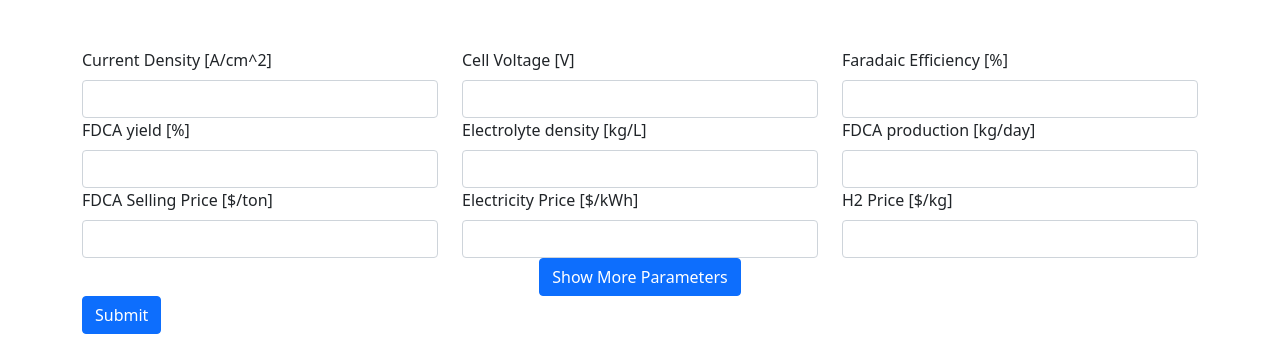
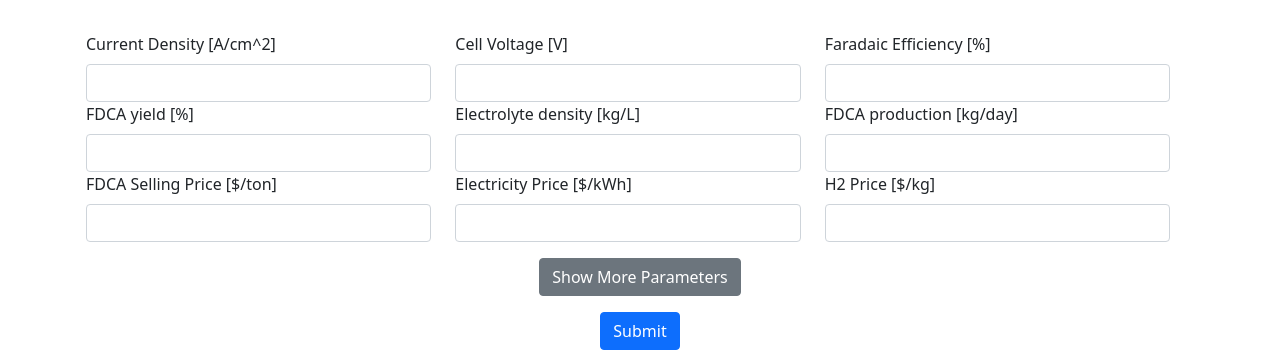
Before and after one commit to danielschwartz3/TEA, a Flask app: page /form in a window 1280 px wide. Shown: the part 56-416 px from the top of the page. Run offline with Flask 2, Linux system fonts and the light colour scheme; some libraries are stand-ins or nearby versions.

Commit message:
Styling form rows and columns

```diff
--- a/templates/form.html
+++ b/templates/form.html
@@ -48,118 +48,140 @@
     <div class="container">
       <br></br>
 
-      <form class="row g-6" action="/form_response" onsubmit=" submit.innerHTML='Loading...'; submit.disabled = true; return true;" method="POST">
-          <div class="col-md-4">
+      <form class="row g-3" action="/form_response" onsubmit=" submit.innerHTML='Loading...'; submit.disabled = true; return true;" method="POST">
+
+
+
+        <div class="row">
+          <div class="col-md">
             <label for="cur_den" class="form-label">Current Density [A/cm^2]</label>
             <input type="number" step="0.001" class="form-control" id="cur_den" name="cur_den" value={{cur_den}}>
           </div>
-          <div class="col-md-4">
+          <div class="col-md">
             <label for="cell_v" class="form-label">Cell Voltage [V]</label>
             <input type="number" step="0.01" class="form-control" id="cell_v" name="cell_v" value={{cell_v}}>
           </div>
-          <div class="col-md-4">
+          <div class="col-md">
               <label for="FE" class="form-label">Faradaic Efficiency [%]</label>
               <input type="number" step="0.001" class="form-control" id="FE" name="FE" value={{FE}}>
             </div>
+        </div>
 
-          <div class="col-md-4">
+        <div class="row">
+          <div class="col-md">
               <label for="fdca_y" class="form-label">FDCA yield [%]</label>
             <input type="number" step="0.001" class="form-control" id="fdca_y" name="fdca_y" value={{fdca_y}}>
           </div>
-          <div class="col-md-4">
+          <div class="col-md">
               <label for="elec_den" class="form-label">Electrolyte density [kg/L]</label>
             <input type="number" step="0.01" class="form-control" id="elec_den" name="elec_den" value={{elec_den}}>
           </div>
-          <div class="col-md-4">
+          <div class="col-md">
               <label for="prod" class="form-label">FDCA production [kg/day]</label>
             <input type="number" step="0.1" class="form-control" id="prod" name="prod" value={{prod}}>
           </div>
+        </div>
 
-          <div class="col-md-4">
+        <div class="row">
+          <div class="col-md">
             <label for="prod_price" class="form-label">FDCA Selling Price [$/ton]</label>
           <input type="number" step="0.1" class="form-control" id="prod_price" name="prod_price" value={{prod_price}}>
           </div>
-          <div class="col-md-4">
+          <div class="col-md">
               <label for="elec_p" class="form-label">Electricity Price [$/kWh]</label>
             <input type="number" step="0.001" class="form-control" id="elec_p" name="elec_p" value={{elec_p}}>
           </div>
-          <div class="col-md-4">
+          <div class="col-md">
               <label for="h2_p" class="form-label">H2 Price [$/kg]</label>
             <input type="number" step="0.001" class="form-control" id="h2_p" name="h2_p" value={{h2_p}}>
           </div>
+        </div>
+
 
         <div class="text-center">
-            <button class="btn btn-primary" type="button" data-toggle="collapse" data-target="#content" >Show More Parameters</button>
+          <button class="btn btn-secondary" type="button" data-toggle="collapse" data-target="#content" >Show More Parameters</button>
         </div>
 
         <div class="collapse" id="content">
-            <div class="col-md-4">
+
+          <div class="row">
+            <div class="col-md">
               <label for="hmf_p" class="form-label">HMF Cost [$/kg] </label>
             <input type="number" step="0.00001" class="form-control" id="hmf_p" name="hmf_p" value={{hmf_p}}>
             </div>
-            <div class="col-md-4">
+            <div class="col-md">
                 <label for="h2o_p" class="form-label">Water Cost [$/kg]</label>
               <input type="number" step="0.00001" class="form-control" id="h2o_p" name="h2o_p" value={{h2o_p}}>
             </div>
-            <div class="col-md-4">
+            <div class="col-md">
                 <label for="elec_ref" class="form-label">Electrolyzer Reference cost [$/m^2]</label>
               <input type="number" step="0.1" class="form-control" id="elec_ref" name="elec_ref" value={{elec_ref}}>
             </div>
+          </div>
 
-            <div class="col-md-4">
+          <div class="row">
+            <div class="col-md">
               <label for="op_time" class="form-label">Plant Operating Time [days/year]</label>
             <input type="number" step="0.1" class="form-control" id="op_time" name="op_time" value={{op_time}}>
             </div>
-            <div class="col-md-4">
+            <div class="col-md">
                 <label for="t" class="form-label">Income Tax Rate</label>
               <input type="number" step="0.001" class="form-control" id="t" name="t" value={{t}}>
             </div>
-            <div class="col-md-4">
+            <div class="col-md">
                 <label for="r" class="form-label">Nominal Interest Rate</label>
               <input type="number" step="0.001" class="form-control" id="r" name="r" value={{r}}>
             </div>
+          </div>
 
-            <div class="col-md-4">
+          <div class="row">
+            <div class="col-md">
               <label for="plant_life" class="form-label">Plant Lifetime [years]</label>
             <input type="number" step="0.1" class="form-control" id="plant_life" name="plant_life" value={{plant_life}}>
             </div>
-            <div class="col-md-4">
+            <div class="col-md">
                 <label for="cd_low" class="form-label">CD Low Range</label>
               <input type="number" step="0.001" class="form-control" id="cd_low" name="cd_low" value={{cd_low}}>
             </div>
-            <div class="col-md-4">
+            <div class="col-md">
                 <label for="cd_high" class="form-label">CD High Range</label>
               <input type="number" step="0.001" class="form-control" id="cd_high" name="cd_high" value={{cd_high}}>
             </div>
+          </div>
 
-            <div class="col-md-4">
+
+          <div class="row">
+            <div class="col-md">
               <label for="cv_low" class="form-label">CV Low Range</label>
             <input type="number" step="0.001" class="form-control" id="cv_low" name="cv_low" value={{cv_low}}>
             </div>
-            <div class="col-md-4">
+            <div class="col-md">
                 <label for="cv_high" class="form-label">CV High Range</label>
               <input type="number" step="0.001" class="form-control" id="cv_high" name="cv_high" value={{cv_high}}>
             </div>
-            <div class="col-md-4">
+            <div class="col-md">
                 <label for="fe_low" class="form-label">FE Low Range</label>
               <input type="number" step="0.001" class="form-control" id="fe_low" name="fe_low" value={{fe_low}}>
             </div>
+          </div>
 
-            <div class="col-md-4">
+          <div class="row">
+            <div class="col-md">
               <label for="fe_high" class="form-label">FE High Range</label>
             <input type="number" step="0.001" class="form-control" id="fe_high" name="fe_high" value={{fe_high}}>
             </div>
-            <div class="col-md-4">
+            <div class="col-md">
                 <label for="yld_low" class="form-label">Yield Low Range</label>
               <input type="number" step="0.001" class="form-control" id="yld_low" name="yld_low" value={{yld_low}}>
             </div>
-            <div class="col-md-4">
+            <div class="col-md">
                 <label for="yld_high" class="form-label">Yield High Range</label>
               <input type="number" step="0.001" class="form-control" id="yld_high" name="yld_high" value={{yld_high}}>
             </div>
           </div>
+        </div>
 
-      <div class="col-12">
+      <div class="text-center">
         <button type="submit" id="submit" class="btn btn-primary">Submit</button>
       </div>
       </form>
@@ -195,21 +217,6 @@
       </div>
     </div>
 
-    <!-- <p>
-      <a class="btn btn-primary" data-toggle="collapse" href="#multiCollapseExample1" role="button" aria-expanded="false" aria-controls="multiCollapseExample1">Toggle first element</a>
-    </p>
-    <div class="row">
-      <div class="col">
-        <div class="collapse multi-collapse" id="multiCollapseExample1">
-          <div class="card card-body">
-            Anim pariatur cliche reprehenderit, enim eiusmod high life accusamus terry richardson ad squid. Nihil anim keffiyeh helvetica, craft beer labore wes anderson cred nesciunt sapiente ea proident.
-          </div>
-        </div>
-      </div>
-    </div>
-
-    <br> -->
-
   </div>
 
     <!-- jQuery (necessary for Bootstrap's JavaScript plugins) -->
```
Lines whose indentation alone changed are shown as unchanged.
